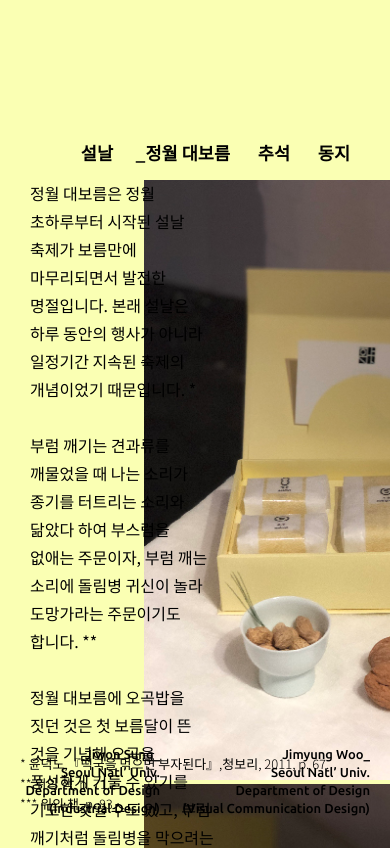
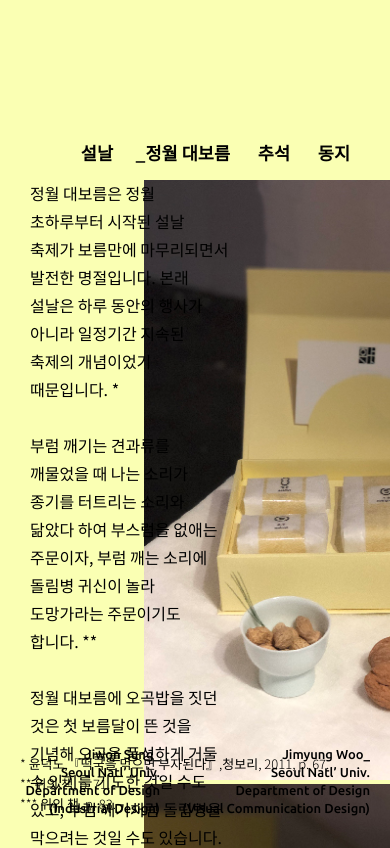
Before and after one commit to honmyung/honmyung, a plain HTML site: page 1jeongwol.html in a window 390 px wide. Shown: the top 848 px of the page. Drawn offline with Linux system fonts and the light colour scheme.

Commit message:
Update stylesheet_jeongwol.css

```diff
--- a/stylesheet_jeongwol.css
+++ b/stylesheet_jeongwol.css
@@ -29,7 +29,7 @@ h1 {font-family: 'Noto Sans KR', sans-serif;}
         position: fixed;
         top: 158px;
         left: 30px;
-        width: 185px;
+        width: 200px;
         overflow: scroll;
         }
 
```
